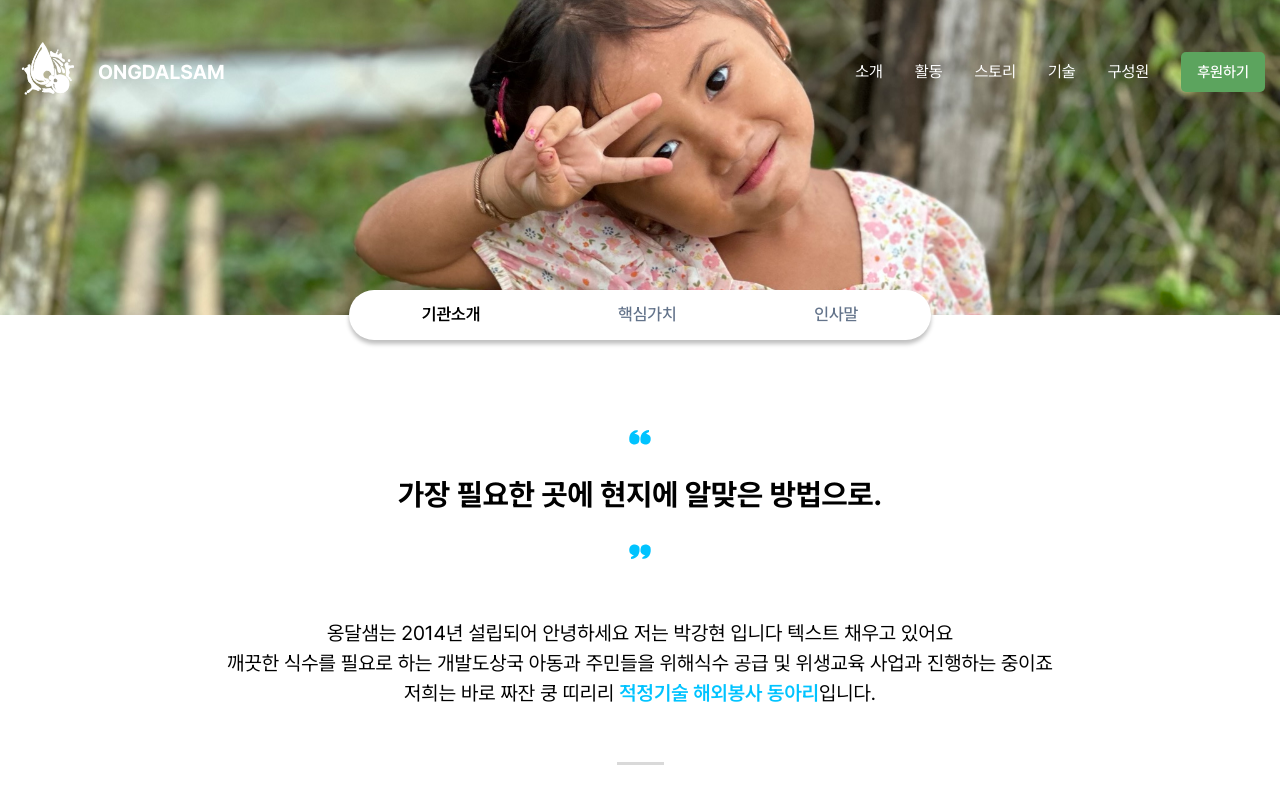
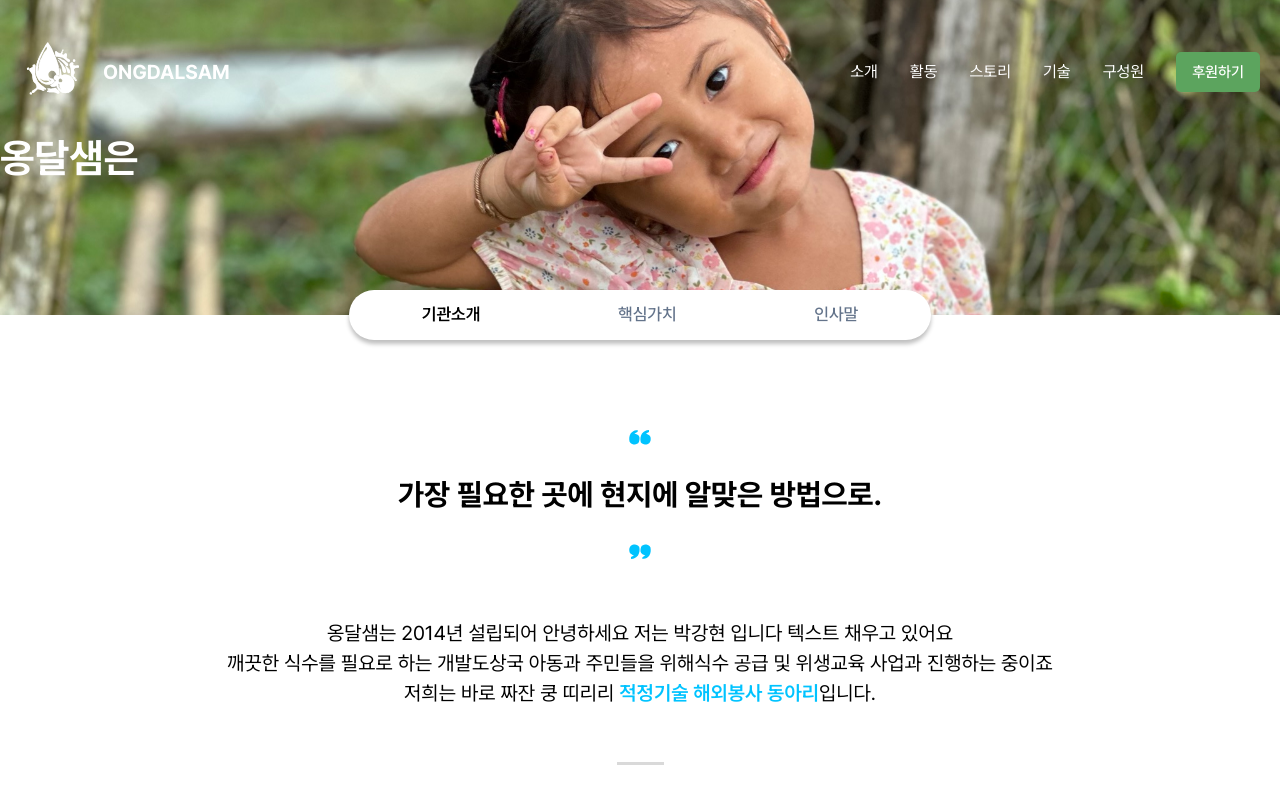
Before and after one commit to KMLA-ODS/Ongpage-v1, a Next.js app: page /about in a window 1280 px wide. Shown: the top 800 px of the page. Built offline with nearby package versions, Linux system fonts and the light colour scheme.

Commit message:
style: Modify component sizes
modify title and club history sizes

```diff
--- a/app/about/page.jsx
+++ b/app/about/page.jsx
@@ -24,7 +24,11 @@ const About = () => {
     //   {/* contents */}
     // </section>
     <section className="h-[10000px]">
-      <div className="h-[400px] xl:h-[315px] bg-[url('/images/AboutBanner.jpeg')] bg-cover bg-center"></div>
+      <div className="h-[315px] xl:h-[315px] bg-[url('/images/AboutBanner.jpeg')] bg-cover bg-center">
+        <div className="container h-full flex items-end pl-[12px] pb-[40px] lg:pl-0 lg:pb-0 lg:items-center">
+          <h2 className="text-[40px] font-bold text-white">옹달샘은</h2>
+        </div>
+      </div>
       <div className="min-h-[80vh] flex items-center justify-center relative">
         <div className="container mx-auto absolute top-[-25px]">
           <Tabs
@@ -91,12 +95,12 @@ const About = () => {
                   <li className="relative flex flex-row-reverse">
                     <div class="circle-before"></div>
                     <dl className="relative w-[100%] lg:w-[50%] pl-[44px] lg:pl-[70px]">
-                      <dt className="text-[40px] font-bold text-primary">
+                      <dt className="text-[30px] xl:text-[40px] font-bold text-primary">
                         2024
                       </dt>
                       <dd>
                         <ul className="mt-[20px]">
-                          <li className="relative pl-[30px]">
+                          <li className="relative pl-[30px] ">
                             <span className="absolute top-0 left-0 font-bold">
                               8
                             </span>
@@ -113,15 +117,15 @@ const About = () => {
                     </dl>
                     <div class="circle-after"></div>
                   </li>
-                  <li className="relative flex flex-row-reverse mt-[40px]">
+                  <li className="relative flex flex-row-reverse mt-[25px] xl:mt-[40px]">
                     <div class="circle-before"></div>
 
                     <dl className="relative w-[100%] lg:w-[50%] pl-[44px] lg:pl-[70px]">
-                      <dt className="text-[40px] font-bold text-primary">
+                      <dt className="text-[30px] xl:text-[40px] font-bold text-primary">
                         2023
                       </dt>
                       <dd>
-                        <ul className="mt-[20px]">
+                        <ul className="mt-[20px] ">
                           <li className="relative pl-[30px]">
                             <span className="absolute top-0 left-0 font-bold">
                               8
@@ -139,15 +143,15 @@ const About = () => {
                     </dl>
                     <div class="circle-after"></div>
                   </li>
-                  <li className="relative flex flex-row-reverse mt-[40px]">
+                  <li className="relative flex flex-row-reverse mt-[25px] xl:mt-[40px]">
                     <div class="circle-before"></div>
 
                     <dl className="relative w-[100%] lg:w-[50%] pl-[44px] lg:pl-[70px]">
-                      <dt className="text-[40px] font-bold text-primary">
+                      <dt className="text-[30px] xl:text-[40px] font-bold text-primary">
                         2017
                       </dt>
                       <dd>
-                        <ul className="mt-[20px]">
+                        <ul className="mt-[20px] ">
                           <li className="relative pl-[30px]">
                             <span className="absolute top-0 left-0 font-bold">
                               8
@@ -165,11 +169,11 @@ const About = () => {
                     </dl>
                     <div class="circle-after"></div>
                   </li>
-                  <li className="relative flex flex-row-reverse mt-[40px]">
+                  <li className="relative flex flex-row-reverse mt-[25px] xl:mt-[40px]">
                     <div class="circle-before"></div>
 
                     <dl className="relative w-[100%] lg:w-[50%] pl-[44px] lg:pl-[70px]">
-                      <dt className="text-[40px] font-bold text-primary">
+                      <dt className="text-[30px] xl:text-[40px] font-bold text-primary">
                         2014
                       </dt>
                       <dd>
@@ -201,7 +205,7 @@ const About = () => {
                     라오스, 베트남, 캄보디아 등<br></br> 다양한 국가에서
                     봉사활동을 전개합니다.
                   </h2>
-                  <p className="font-light text-gray-500 text-[13px] mt-2 text-left xl:text-left xl:text-[16px] xl:font-normal">
+                  <p className="font-light text-gray-500 text-[14px] mt-2 text-left xl:text-left xl:text-[16px] xl:font-normal">
                     2023년, 코로나 19 팬데믹 이후 라오스 방비엥 마을에서{" "}
                     <br></br>
                     멤브레인 정수기 설치와 위생교육을 실시했습니다.<br></br>{" "}
--- a/app/globals.css
+++ b/app/globals.css
@@ -13,9 +13,9 @@
 }
 
 .circle-after::after {
-  @apply absolute content-[''] z-20 left-5 lg:left-[50%] top-[20px] w-[18px] h-[18px] ml-[-9px] bg-white rounded-[50%] border-primary border;
+  @apply absolute content-[''] z-20 left-[20px] lg:left-[50%] top-[14px] lg:top-[20px] w-[18px] h-[18px] ml-[-9px] bg-white rounded-[50%] border-primary border;
 }
 
 .circle-before::before {
-  @apply absolute left-5 lg:left-[50%] top-[27px] content-[''] z-30 w-[4px] h-[4px] ml-[-2px] bg-primary rounded-[50%];
+  @apply absolute left-5 lg:left-[50%] top-[21px] lg:top-[27px] content-[''] z-30 w-[4px] h-[4px] ml-[-2px] bg-primary rounded-[50%];
 }
--- a/components/ScrollAreaHorizontalDemo.jsx
+++ b/components/ScrollAreaHorizontalDemo.jsx
@@ -35,7 +35,7 @@ export function ScrollAreaHorizontalDemo() {
       <div className="flex w-max space-x-4 p-4">
         {works.map((artwork) => (
           <figure key={artwork.artist} className="">
-            <div className="rounded-md overflow-hidden w-[244px] h-[150px] xl:w-[488px] xl:h-[300px] ">
+            <div className="rounded-md overflow-hidden w-[300px] h-[300px] xl:w-[488px] xl:h-[300px] ">
               <Image
                 src={artwork.art}
                 alt={`Photo by ${artwork.artist}`}
--- a/tailwind.config.js
+++ b/tailwind.config.js
@@ -9,7 +9,7 @@ module.exports = {
   theme: {
     container: {
       center: true,
-      padding: "15px",
+      padding: "20px",
     },
     screens: {
       sm: "640px",
```
